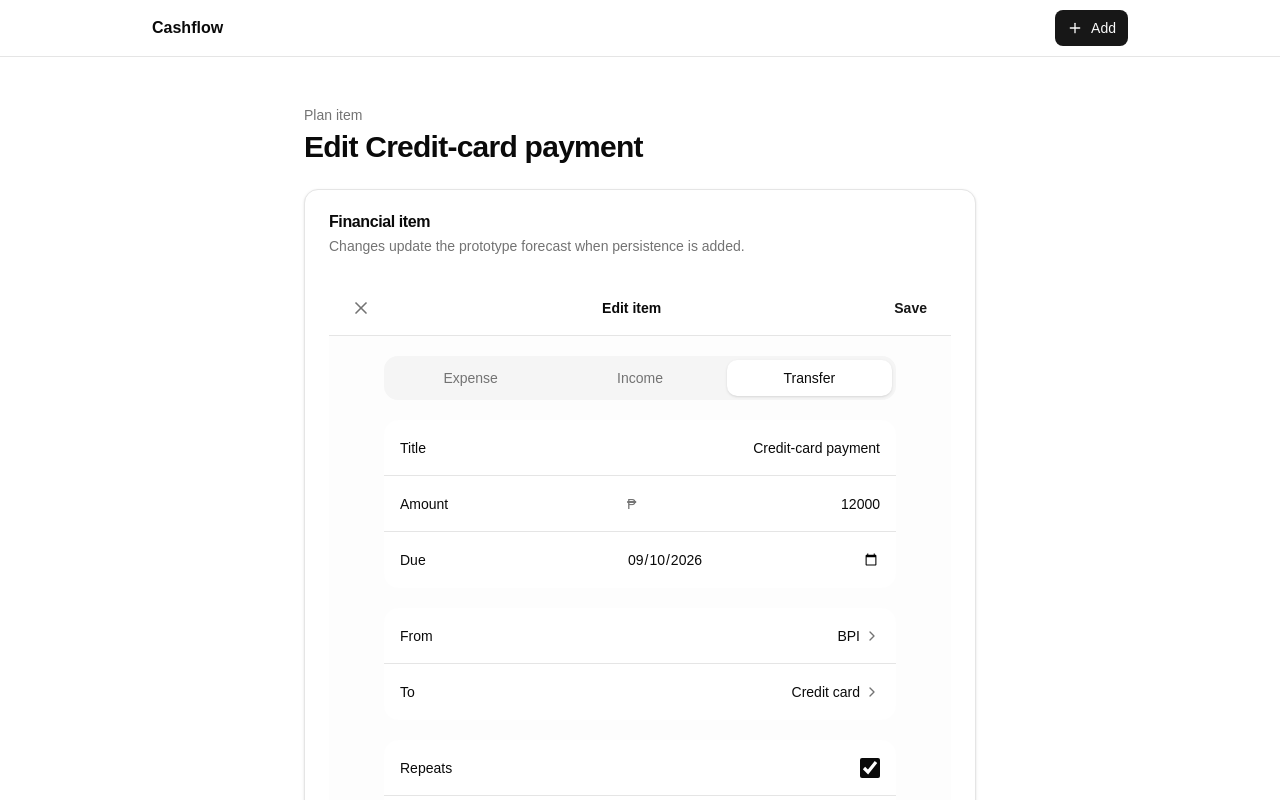
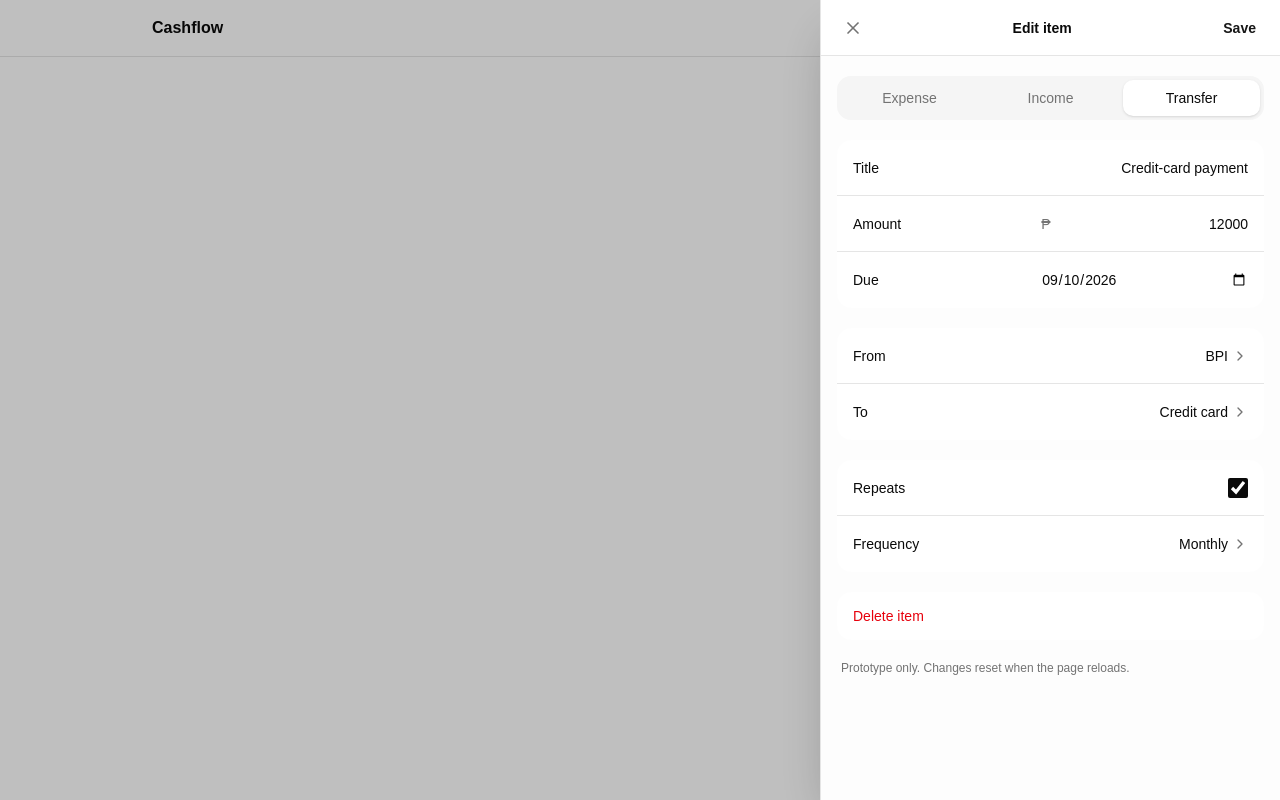
Before and after one commit to stanxaf/cashflow, a Next.js app: page /items/cc-payment/edit in a window 1280 px wide. Shown: the top 800 px of the page. Built offline with nearby package versions, Linux system fonts and the light colour scheme.

Commit message:
feat: present edit item as adaptive overlay

```diff
--- a/src/app/(app)/items/[id]/edit/page.tsx
+++ b/src/app/(app)/items/[id]/edit/page.tsx
@@ -1,6 +1,5 @@
 import { notFound } from "next/navigation";
 import { FinancialItemForm } from "@/components/financial-item-form";
-import { Card, CardContent, CardDescription, CardHeader, CardTitle } from "@/components/ui/card";
 import { events } from "@/lib/seed-data";
 
 export default async function EditItemPage({ params }: { params: Promise<{ id: string }> }) {
@@ -9,9 +8,10 @@ export default async function EditItemPage({ params }: { params: Promise<{ id: s
   if (!item) notFound();
 
   return (
-    <div className="mx-auto max-w-2xl space-y-6">
-      <div><p className="text-sm text-muted-foreground">Plan item</p><h1 className="mt-1 text-2xl font-semibold tracking-tight sm:text-3xl">Edit {item.title}</h1></div>
-      <Card><CardHeader><CardTitle>Financial item</CardTitle><CardDescription>Changes update the prototype forecast when persistence is added.</CardDescription></CardHeader><CardContent><FinancialItemForm item={item} /></CardContent></Card>
+    <div className="fixed inset-0 z-50 bg-black/20 sm:bg-black/25">
+      <div className="absolute inset-x-0 bottom-0 h-[88dvh] overflow-hidden rounded-t-2xl bg-background shadow-2xl sm:inset-y-0 sm:left-auto sm:right-0 sm:h-full sm:w-[460px] sm:rounded-none sm:border-l">
+        <FinancialItemForm item={item} />
+      </div>
     </div>
   );
 }
```
